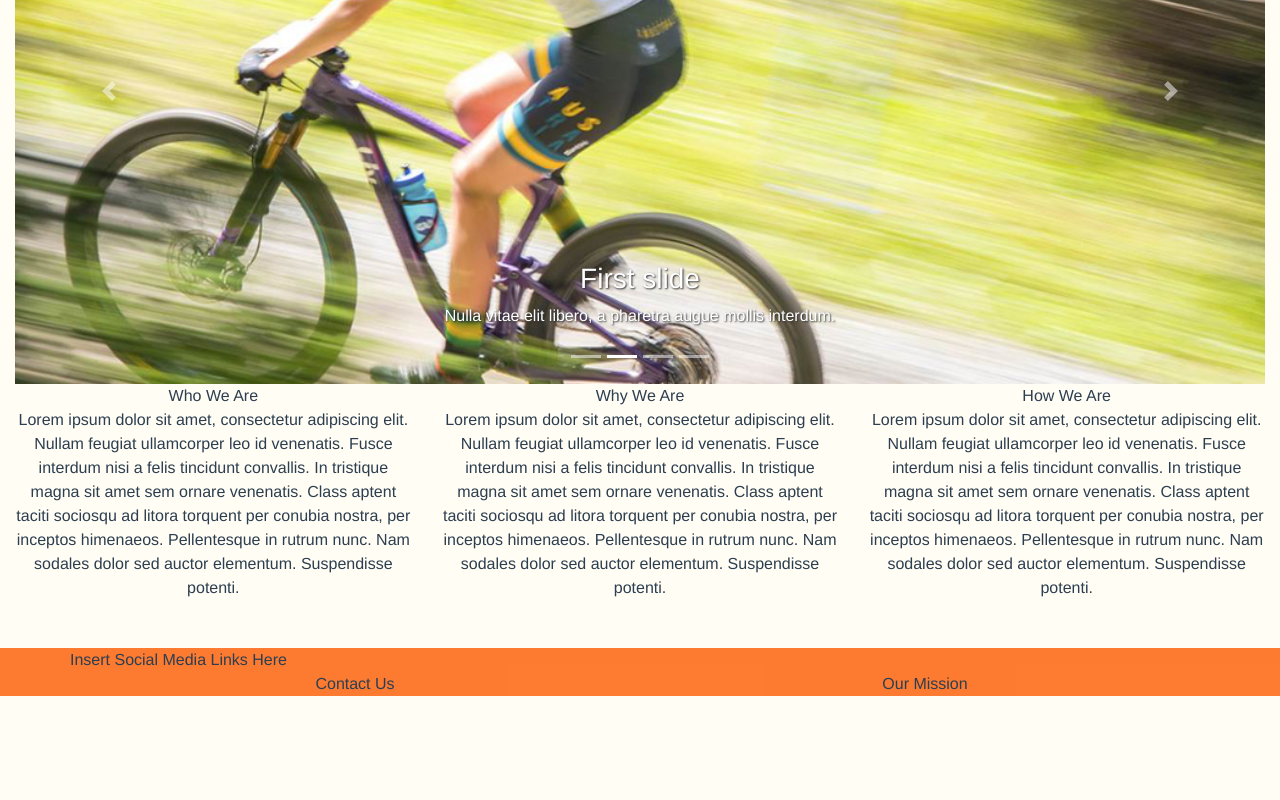
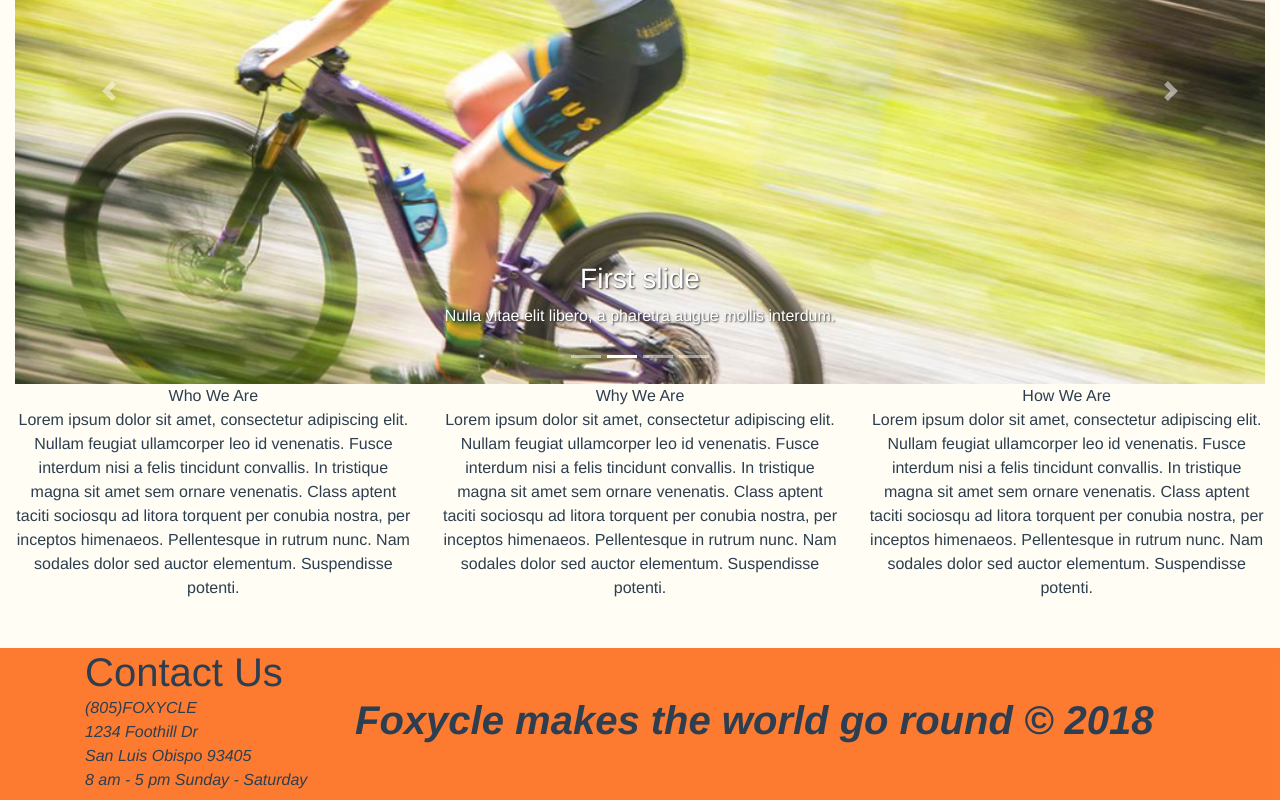
Before and after one commit to andrewpuleo/TeemSicks, a Vue app in the folder app/: page / in a window 1280 px wide. Shown: the part 354-1154 px from the top of the page. Before the commit the page ends 1050 px from the top, so only its background shows below. Built offline with nearby package versions, Linux system fonts and the light colour scheme; what vue-js-modal would draw is missing.

Commit message:
add initial footer... shmeh imo

```diff
--- a/app/src/App.vue
+++ b/app/src/App.vue
@@ -58,21 +58,28 @@
    </nav>
     <router-view/>
     <div class="pt-5">
+      <!-- Begin Footer Code -->
     <footer class="footer" id="customfooter">
       <div class="container">
         <div class="row">
-          Insert Social Media Links Here
-        </div>
-        <div class="row">
-          <div class="col">
-            Contact Us
+          <div class="col-3">
+            <h1 class="text-left my-0">Contact Us</h1>
+            <p class="text-left my-0 font-italic">(805)FOXYCLE</p>
+            <p class="text-left my-0 font-italic">1234 Foothill Dr</p>
+            <p class="text-left my-0 font-italic">San Luis Obispo 93405</p>
+            <p class="text-left my-0 font-italic">8 am - 5 pm Sunday - Saturday</p>
+          </div>
+          <div class="col-9">
+            <div class="row py-5">
+              <h1 class="font-italic font-weight-bold">Foxycle makes the world go round © 2018</h1>
+            </div>
           </div>
           <div class="col">
-            Our Mission
+
           </div>
         </div>
       </div>
-    </footer>
+    </footer> <!-- End Footer Code -->
     </div>
 </div>
 
```
